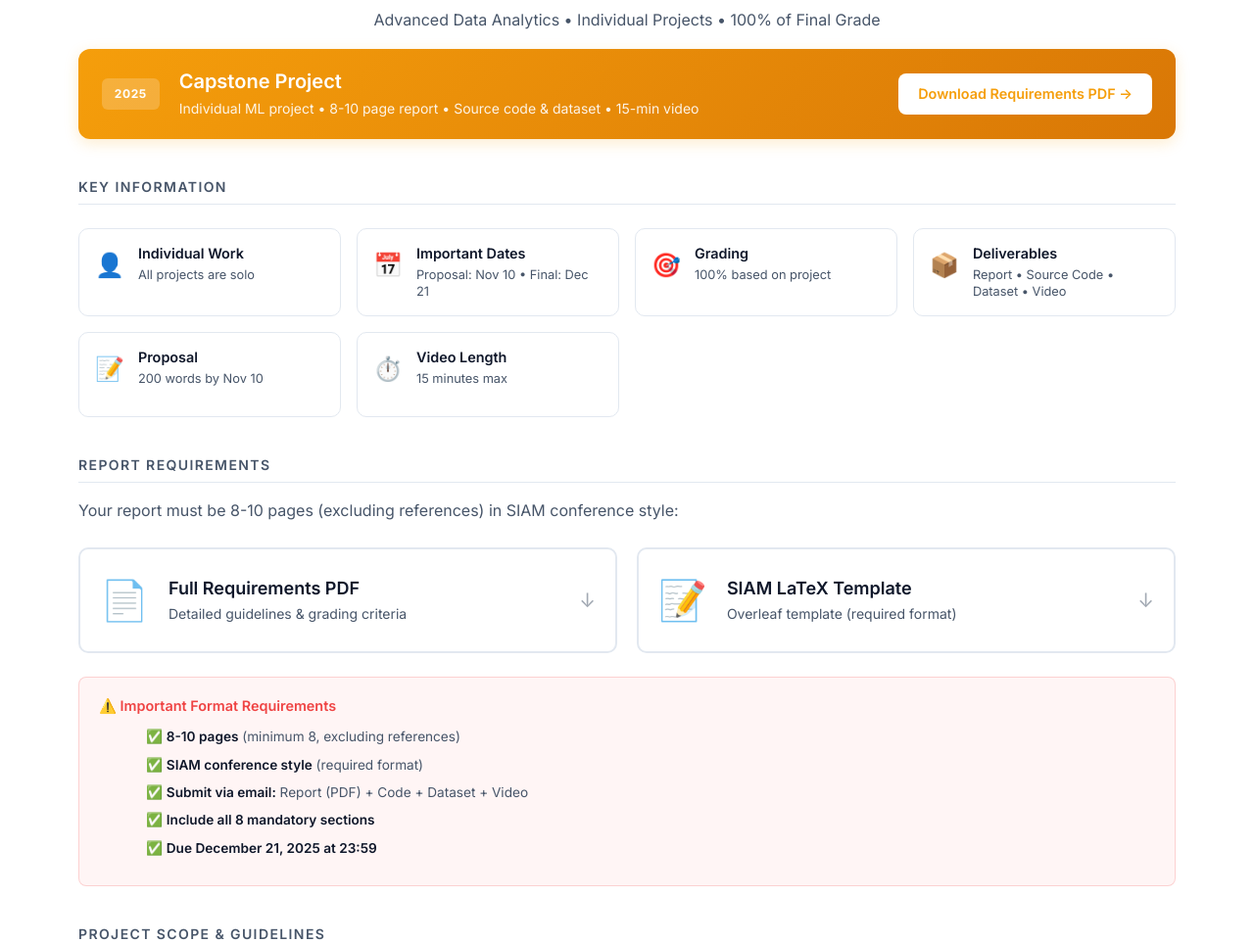
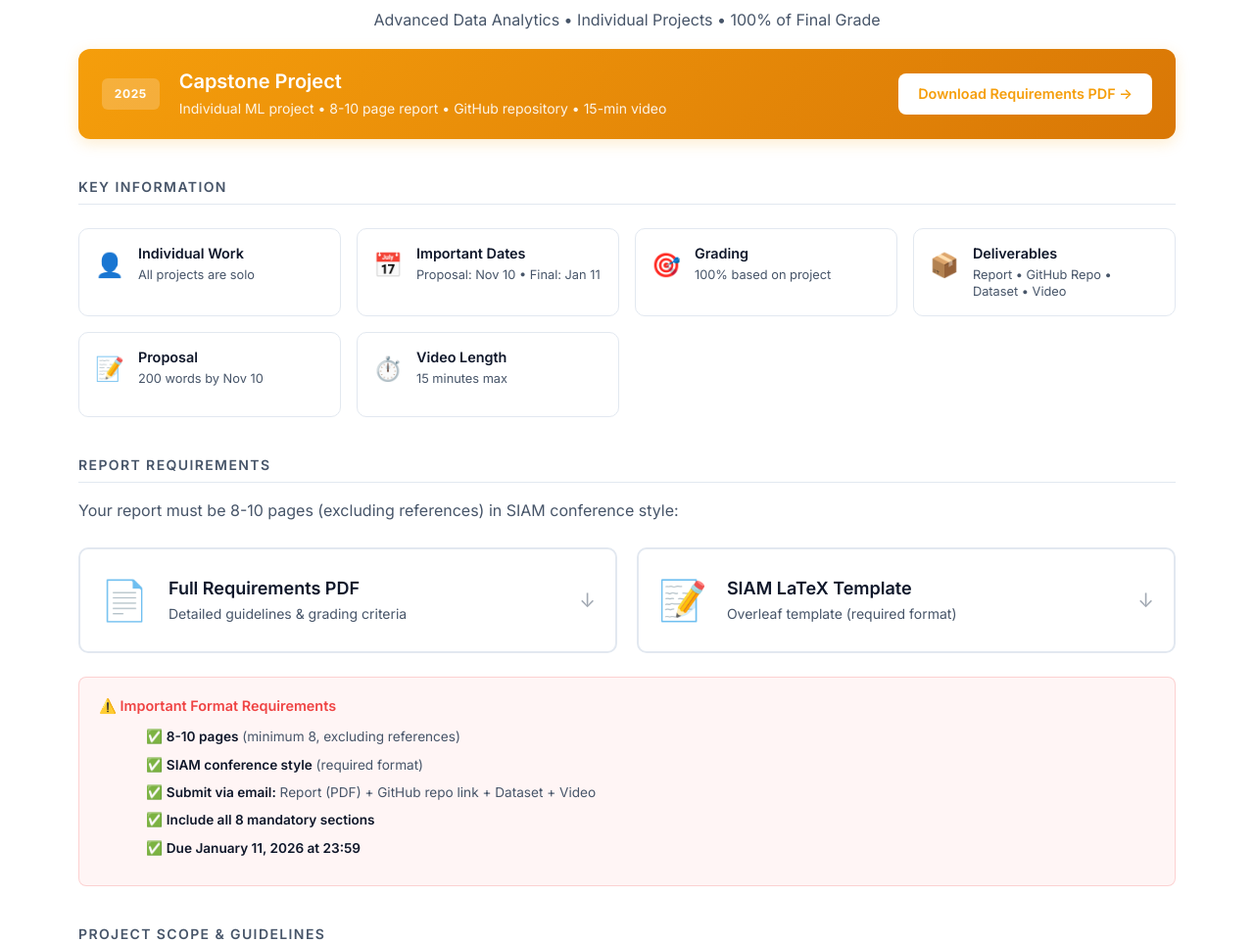
Before and after one commit to ap-unil-2025/ada-course-materials, a Jekyll site: the page built from docs/projects.html, in a window 1280 px wide and 1400 px high. Shown: the part 156-1119 px from the top of the window at 98% size. Built offline with Jekyll 4.4.1, drawn with Linux system fonts in a browser that asks for light colours; some of the changed text lies outside the part shown.

Commit message:
Update project deadline to Jan 11 and add GitHub repo requirement
- Changed deadline from Dec 21, 2025 to Jan 11, 2026
- Updated deliverables to require GitHub repository
- Fixed page count consistency (8-10 pages)

🤖 Generated with [Claude Code](https://claude.com/claude-code)

Co-Authored-By: Claude Opus 4.5 <noreply@anthropic.com>

```diff
--- a/docs/index.html
+++ b/docs/index.html
@@ -93,8 +93,8 @@ layout: default
 
       <div class="key-rule-item">
         <div class="key-rule-icon">📅</div>
-        <h4>Project Proposal</h4>
-        <p>Individual project • Due last week of semester</p>
+        <h4>Final Submission</h4>
+        <p>Report + GitHub repo • Due January 11, 2026</p>
       </div>
 
       <div class="key-rule-item">
--- a/docs/projects.html
+++ b/docs/projects.html
@@ -34,7 +34,7 @@ layout: default
       <span class="projects-label">2025</span>
       <div class="projects-info">
         <h2>Capstone Project</h2>
-        <p>Individual ML project • 8-10 page report • Source code & dataset • 15-min video</p>
+        <p>Individual ML project • 8-10 page report • GitHub repository • 15-min video</p>
       </div>
     </div>
     <a href="{{ '/advanced_data_analytics_2025/capstone_project/capstone_project.pdf' | relative_url }}" class="projects-btn">Download Requirements PDF →</a>
@@ -57,7 +57,7 @@ layout: default
         <div class="rule-icon">📅</div>
         <div class="rule-content">
           <h4>Important Dates</h4>
-          <p>Proposal: Nov 10 • Final: Dec 21</p>
+          <p>Proposal: Nov 10 • Final: Jan 11</p>
         </div>
       </div>
 
@@ -73,7 +73,7 @@ layout: default
         <div class="rule-icon">📦</div>
         <div class="rule-content">
           <h4>Deliverables</h4>
-          <p>Report • Source Code • Dataset • Video</p>
+          <p>Report • GitHub Repo • Dataset • Video</p>
         </div>
       </div>
 
@@ -123,9 +123,9 @@ layout: default
       <ul>
         <li>✅ <strong>8-10 pages</strong> (minimum 8, excluding references)</li>
         <li>✅ <strong>SIAM conference style</strong> (required format)</li>
-        <li>✅ <strong>Submit via email:</strong> Report (PDF) + Code + Dataset + Video</li>
+        <li>✅ <strong>Submit via email:</strong> Report (PDF) + GitHub repo link + Dataset + Video</li>
         <li>✅ <strong>Include all 8 mandatory sections</strong></li>
-        <li>✅ <strong>Due December 21, 2025 at 23:59</strong></li>
+        <li>✅ <strong>Due January 11, 2026 at 23:59</strong></li>
       </ul>
     </div>
   </section>
@@ -212,7 +212,7 @@ layout: default
         </div>
 
         <h4>Final Submission</h4>
-        <p class="focus-area">Sunday, December 21, 2025 at 23:59</p>
+        <p class="focus-area">Saturday, January 11, 2026 at 23:59</p>
         <p class="project-summary">Submit all deliverables via email to TAs. No late submissions accepted!</p>
 
         <div class="project-details">
@@ -220,7 +220,7 @@ layout: default
             <strong>Required Deliverables:</strong>
             <ul style="margin: 0.5rem 0 0 1rem; padding-left: 0; font-size: 0.8rem;">
               <li>• PDF report (8-10 pages in SIAM style)</li>
-              <li>• Source code (all Python files)</li>
+              <li>• GitHub repository with source code</li>
               <li>• Dataset used for analysis</li>
               <li>• 15-minute video presentation</li>
             </ul>
```
Also changed, not shown: other parts of docs/index.html (+1 -1 lines).
